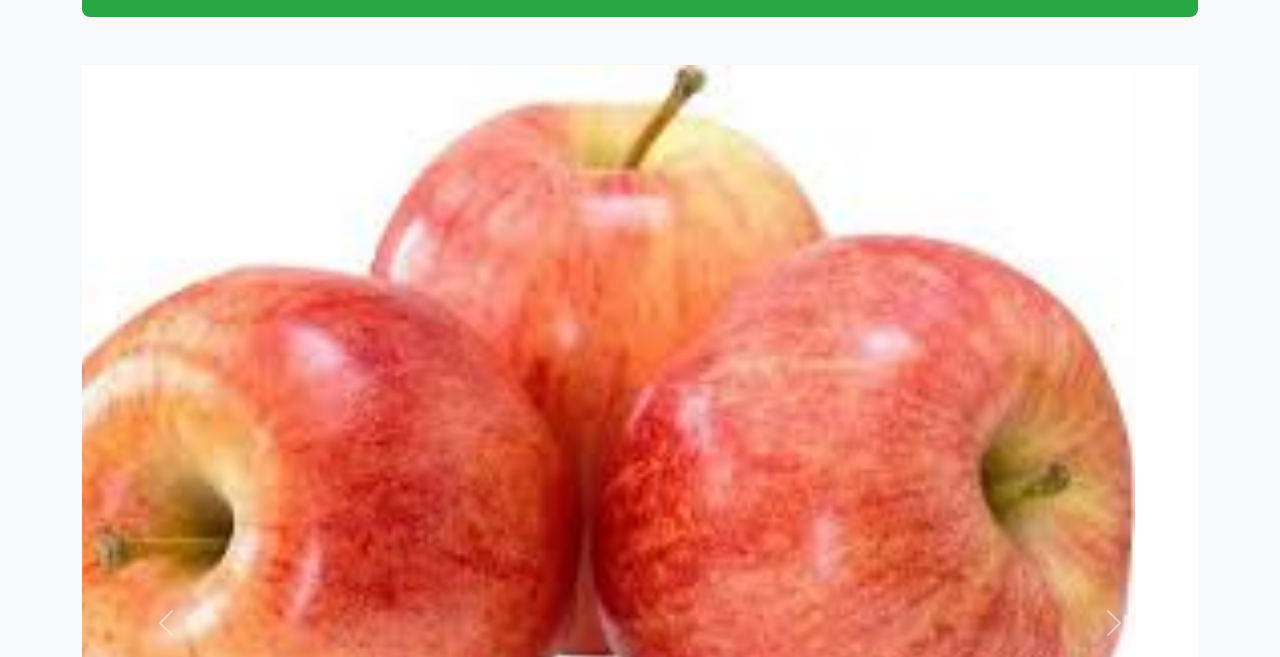
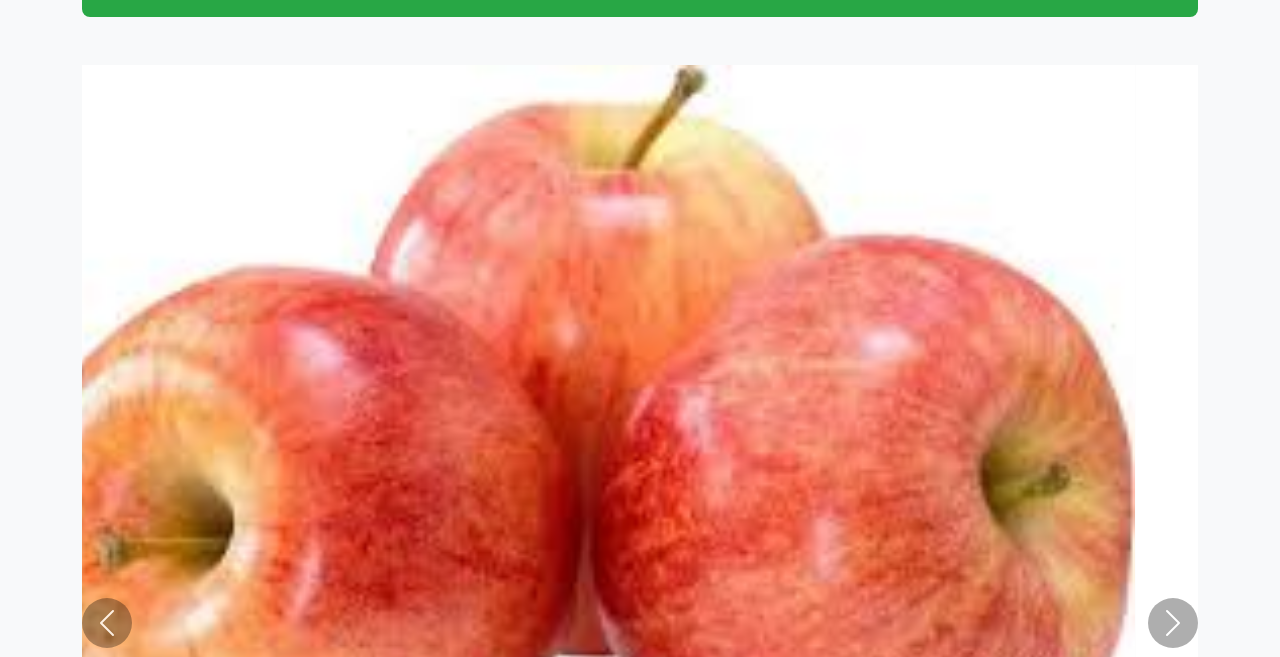
Before and after one commit to SCSAndre/projeto_minimercado, a plain HTML site: page index.html in a window 1280 px wide. Shown: the part 143-800 px from the top of the page. Drawn offline with nearby package versions, Linux system fonts and the light colour scheme.

Commit message:
Criação e alterações necessárias

```diff
--- a/style.css
+++ b/style.css
@@ -61,19 +61,43 @@ footer a:hover {
     text-decoration: underline;
 }
 
-/* ================================================== */
-/* INÍCIO DAS NOVAS MODIFICAÇÕES                      */
-/* ================================================== */
-
-/* MELHORIA 1: Centralizando o texto dos cards de produto */
-/* Esta regra afeta apenas os cards dentro da seção com id="produtos" */
+/* Centralizando o texto dos cards de produto */
 #produtos .card-body {
     text-align: center;
 }
 
-/* MELHORIA 2: Melhorando a legibilidade das legendas do carrossel */
+/* Melhorando a legibilidade das legendas do carrossel */
 .carousel-caption {
-    background-color: rgba(0, 0, 0, 0.6); /* Fundo preto com 60% de transparência */
-    border-radius: 10px; /* Cantos arredondados para um visual mais suave */
-    padding: 1rem; /* Espaçamento interno para o texto não ficar colado nas bordas */
+    background-color: rgba(0, 0, 0, 0.6);
+    border-radius: 10px;
+    padding: 1rem;
 }
+
+/* ================================================== */
+/* INÍCIO DA NOVA MODIFICAÇÃO                         */
+/* ================================================== */
+
+/* MELHORIA 3: Visibilidade das setas do carrossel */
+.carousel-control-prev,
+.carousel-control-next {
+    width: 50px; /* Aumenta a largura da área clicável */
+    height: 50px; /* Aumenta a altura da área clicável */
+    top: 50%; /* Centraliza verticalmente */
+    transform: translateY(-50%); /* Ajuste fino para o centro */
+    background-color: rgba(0, 0, 0, 0.4); /* Fundo preto semitransparente */
+    border-radius: 50%; /* Transforma o fundo em um círculo */
+    opacity: 0.8; /* Deixa um pouco transparente */
+    transition: opacity 0.2s ease-in-out; /* Transição suave para o hover */
+}
+
+.carousel-control-prev:hover,
+.carousel-control-next:hover {
+    opacity: 1; /* Fica totalmente opaco ao passar o mouse */
+    background-color: rgba(0, 0, 0, 0.6); /* Fundo um pouco mais escuro no hover */
+}
+
+/* Garante que os ícones dentro das setas sejam brancos e visíveis */
+.carousel-control-prev-icon,
+.carousel-control-next-icon {
+    filter: brightness(0) invert(1); /* Deixa o ícone branco */
+}
```
